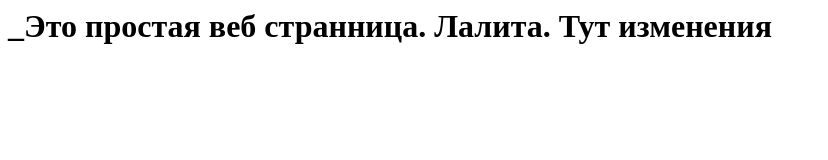
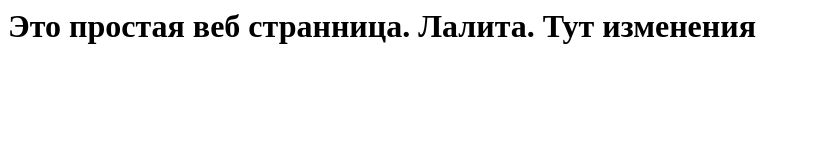
Before and after one commit to lalitochka/web, a plain HTML site: page index.html in a window 1280 px wide. Shown: the whole page, without its empty margins (0-828 px from the left). Drawn offline with Linux system fonts and the light colour scheme.

Commit message:
Update index.html

```diff
--- a/index.html
+++ b/index.html
@@ -7,7 +7,7 @@
 </head>
 <body>
 
-<h1>_Это простая веб странница. Лалита. Тут изменения</h1>
+<h1>Это простая веб странница. Лалита. Тут изменения</h1>
 
 </body>
 </html>
```
